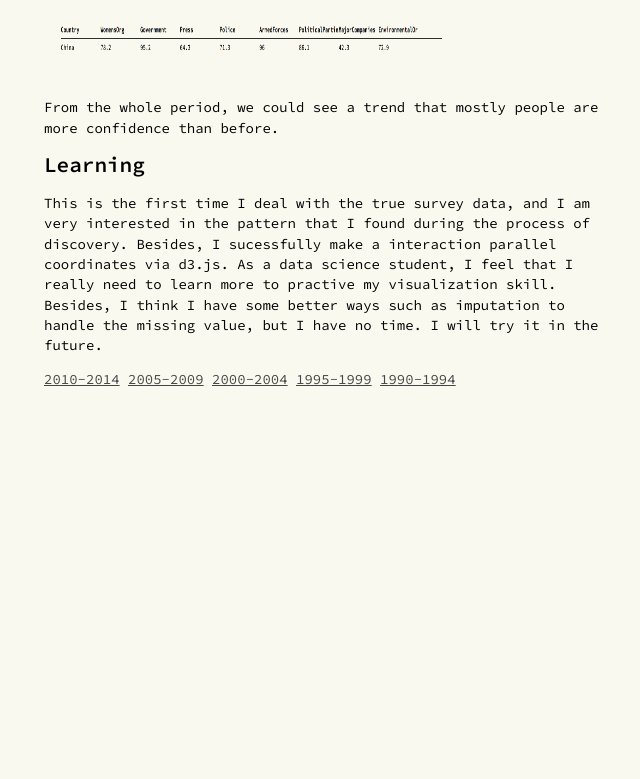
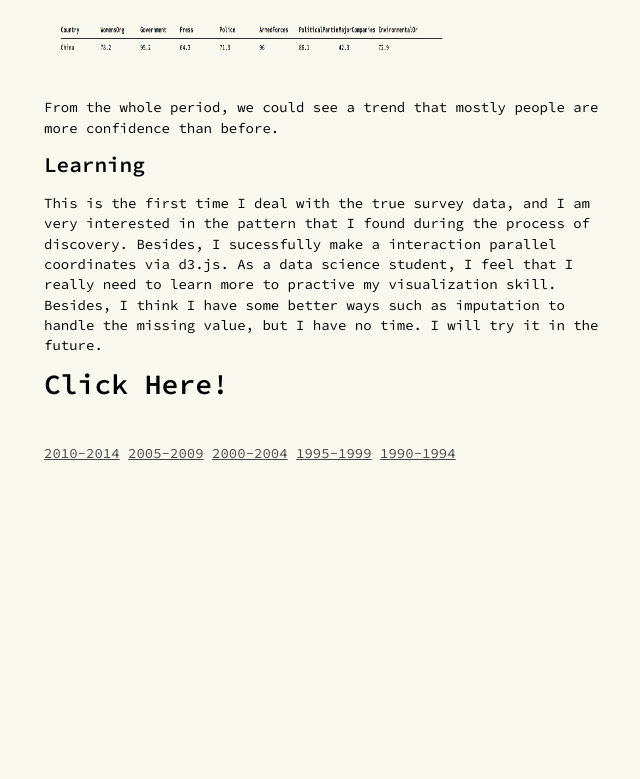
Before and after one commit to Sunflower411/IVIS19ASS2, a plain HTML site: page index.html in a window 1280 px wide. Shown: the part 3651-4430 px from the top of the page, without its empty margins (114-754 px from the left). Drawn offline with nearby package versions, Linux system fonts and the light colour scheme.

Commit message:
hope final version

```diff
--- a/index.html
+++ b/index.html
@@ -93,6 +93,7 @@
         <h2>Learning</h2>
         <p> This is the first time I deal with the true survey data, and I am very interested in the pattern that I found during the process of discovery. Besides, I sucessfully make a interaction parallel coordinates via d3.js. As a data science student, I feel that I really need to learn more to practive my visualization skill. Besides, I think I have some better ways such as imputation to handle the missing value, but I have no time. I will try it in the future.
         </p>
+        <h1>Click Here!</h1>
 
 
     </div>
```
